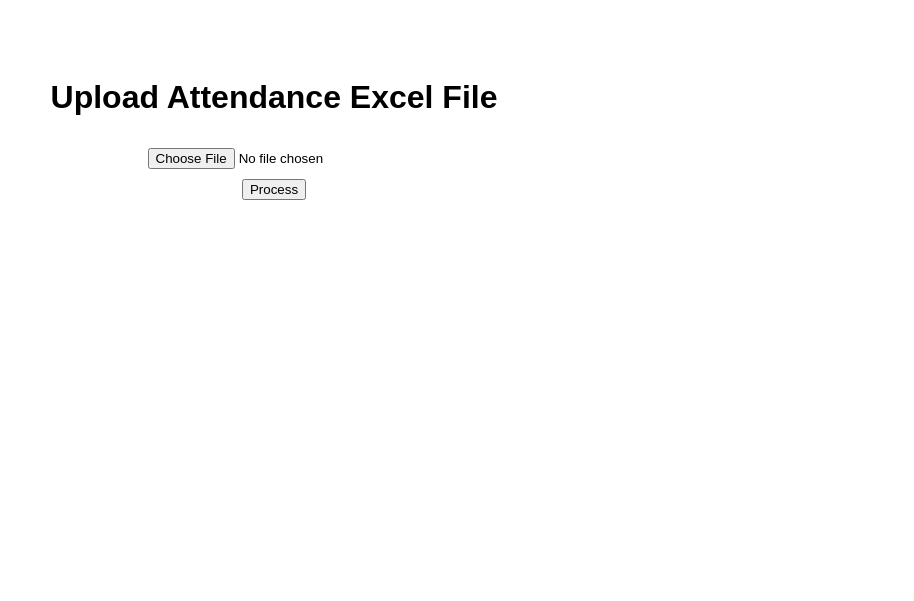
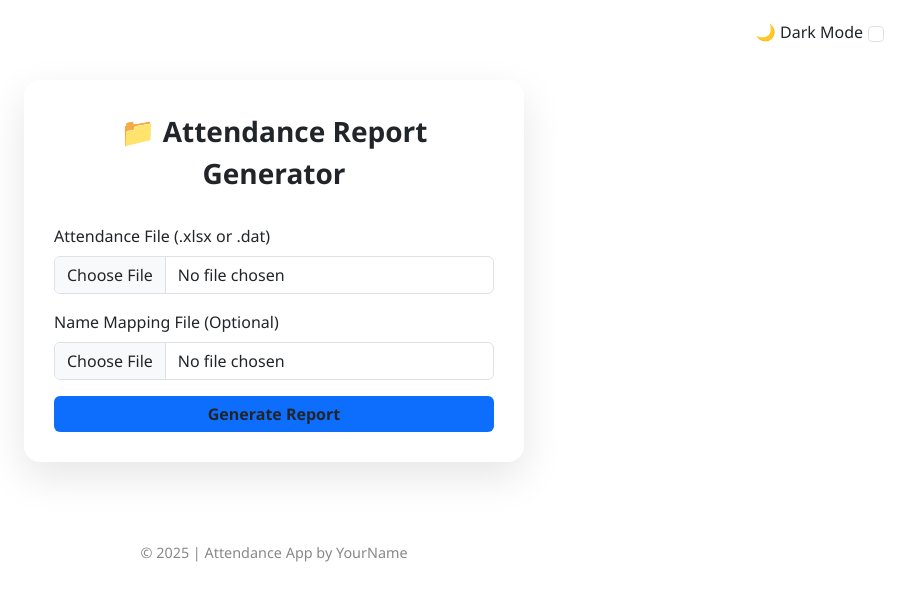
Before and after one commit to mouse234/Attendance, a Flask app: template templates/index.html in a window 1280 px wide. Shown: the top 601 px of the page, without its empty margins (366-1280 px from the left). Run offline with Flask 3, Linux system fonts and the light colour scheme; the template is opened without the code that fills it, so the values that code supplies are empty.

Commit message:
Update index.html

```diff
--- a/templates/index.html
+++ b/templates/index.html
@@ -1,30 +1,126 @@
 <!DOCTYPE html>
-<html>
+<html lang="en" data-bs-theme="light">
 <head>
-    <title>Attendance Processor</title>
-    <style>
-        body { font-family: Arial, sans-serif; text-align: center; padding: 50px; }
-        form { margin-top: 20px; }
-        input[type="file"] { margin: 10px; }
-        .downloads { margin-top: 20px; }
-    </style>
+  <meta charset="UTF-8" />
+  <meta name="viewport" content="width=device-width, initial-scale=1.0"/>
+  <title>Attendance Processor</title>
+
+  <!-- Bootstrap 5 -->
+  <link href="https://cdn.jsdelivr.net/npm/bootstrap@5.3.3/dist/css/bootstrap.min.css" rel="stylesheet">
+
+  <style>
+    body {
+      font-family: 'Segoe UI', Tahoma, Geneva, Verdana, sans-serif;
+      transition: background-color 0.3s, color 0.3s;
+    }
+
+    .upload-card {
+      border-radius: 16px;
+      box-shadow: 0 15px 40px rgba(0, 0, 0, 0.1);
+      padding: 30px;
+      background: var(--bs-body-bg);
+      max-width: 500px;
+      margin: 80px auto;
+      color: var(--bs-body-color);
+    }
+
+    .upload-title {
+      font-weight: bold;
+      text-align: center;
+      margin-bottom: 30px;
+      font-size: 1.75rem;
+    }
+
+    .btn-custom {
+      background-color: #0d6efd;
+      border: none;
+      font-weight: 600;
+    }
+
+    .btn-custom:hover {
+      background-color: #0b5ed7;
+    }
+
+    footer {
+      text-align: center;
+      font-size: 0.9rem;
+      color: #888;
+      margin-top: 50px;
+    }
+
+    /* Loader style */
+    .loader {
+      display: none;
+      border: 4px solid #f3f3f3;
+      border-top: 4px solid #007bff;
+      border-radius: 50%;
+      width: 36px;
+      height: 36px;
+      animation: spin 0.8s linear infinite;
+      margin: 10px auto;
+    }
+
+    @keyframes spin {
+      0% { transform: rotate(0deg); }
+      100% { transform: rotate(360deg); }
+    }
+
+    .theme-toggle {
+      position: absolute;
+      top: 20px;
+      right: 30px;
+      display: flex;
+      align-items: center;
+      gap: 5px;
+    }
+  </style>
 </head>
+
 <body>
-    <h1>Upload Attendance Excel File</h1>
-    <form method="POST" enctype="multipart/form-data">
-        <input type="file" name="file" accept=".xlsx" required>
-        <br>
-        <input type="submit" value="Process">
+  <div class="theme-toggle">
+    <label class="form-check-label" for="darkModeToggle">🌙 Dark Mode</label>
+    <input class="form-check-input" type="checkbox" id="darkModeToggle">
+  </div>
+
+  <div class="upload-card">
+    <div class="upload-title">📁 Attendance Report Generator</div>
+    <form method="POST" enctype="multipart/form-data" onsubmit="showLoader()">
+      <div class="mb-3">
+        <label for="file" class="form-label">Attendance File (.xlsx or .dat)</label>
+        <input class="form-control" type="file" id="file" name="file" accept=".xlsx,.dat" required>
+      </div>
+      <div class="mb-3">
+        <label for="name_map" class="form-label">Name Mapping File (Optional)</label>
+        <input class="form-control" type="file" id="name_map" name="name_map" accept=".xlsx">
+      </div>
+      <div class="loader" id="loader"></div>
+      <div class="d-grid">
+        <button type="submit" class="btn btn-custom">Generate Report</button>
+      </div>
     </form>
+  </div>
 
-    {% if download_ready %}
-    <div class="downloads">
-        <h3>Download Results:</h3>
-        <a href="{{ url_for('download_file', filename='processed_attendance.xlsx') }}">Processed Attendance</a><br>
-        <a href="{{ url_for('download_file', filename='attendance_summary.xlsx') }}">Attendance Summary</a>
-    </div>
-    {% elif message %}
-        <p>{{ message }}</p>
-    {% endif %}
+  <footer>
+    &copy; 2025 | Attendance App by YourName
+  </footer>
+
+  <!-- Bootstrap JS -->
+  <script src="https://cdn.jsdelivr.net/npm/bootstrap@5.3.3/dist/js/bootstrap.bundle.min.js"></script>
+
+  <!-- Loader Script -->
+  <script>
+    function showLoader() {
+      document.getElementById('loader').style.display = 'block';
+    }
+
+    // Dark Mode Toggle Script
+    const toggle = document.getElementById('darkModeToggle');
+    const htmlElement = document.documentElement;
+
+    toggle.addEventListener('change', () => {
+      const theme = toggle.checked ? 'dark' : 'light';
+      htmlElement.setAttribute('data-bs-theme', theme);
+    });
+  </script>
 </body>
 </html>
```
